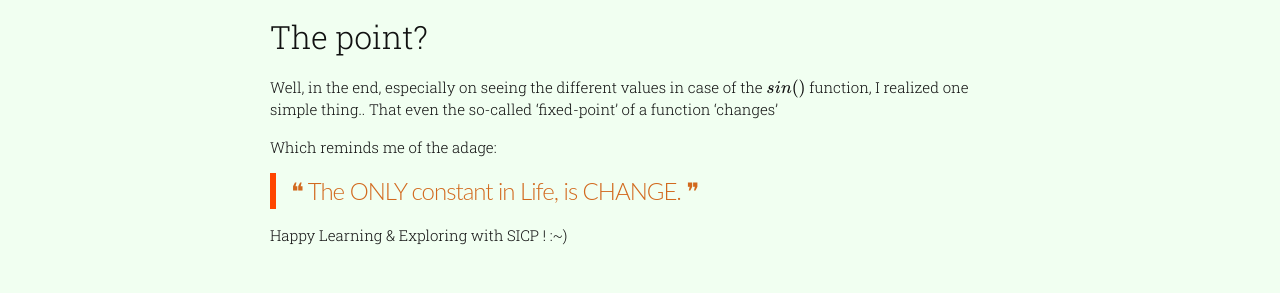
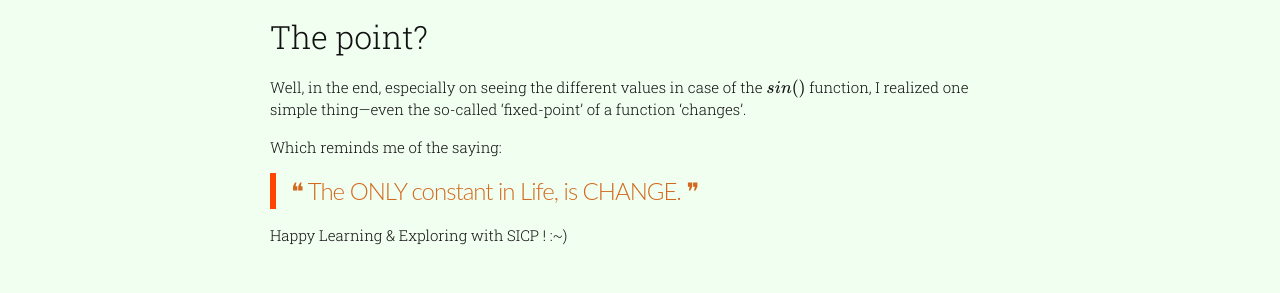
Before and after one commit to raghuugare/raghuugare.bkup, a Jekyll site: the page built from _posts/2015-09-17-fixed_point.markdown, in a window 1280 px wide. Shown: the part 1458-1751 px from the top of the page. Built offline with Jekyll 4.4.1, drawn with Linux system fonts in a browser that asks for light colours; some web fonts are replaced; formulas are drawn with MathJax 3.

Commit message:
Small edit.

```diff
--- a/_posts/2015-09-17-fixed_point.markdown
+++ b/_posts/2015-09-17-fixed_point.markdown
@@ -67,10 +67,9 @@ And then I tested it with the following calls to my `fixed-point` function:
 
 ## The point?
 
-Well, in the end, especially on seeing the different values in case of the \$ sin() \$ function, I realized one simple thing..
-That even the so-called 'fixed-point' of a function 'changes'
+Well, in the end, especially on seeing the different values in case of the \$ sin() \$ function, I realized one simple thing---even the so-called 'fixed-point' of a function 'changes'.
 
-Which reminds me of the adage:
+Which reminds me of the saying:
 
 >  &#10077; The ONLY constant in Life, is CHANGE. &#10078;
 
```
